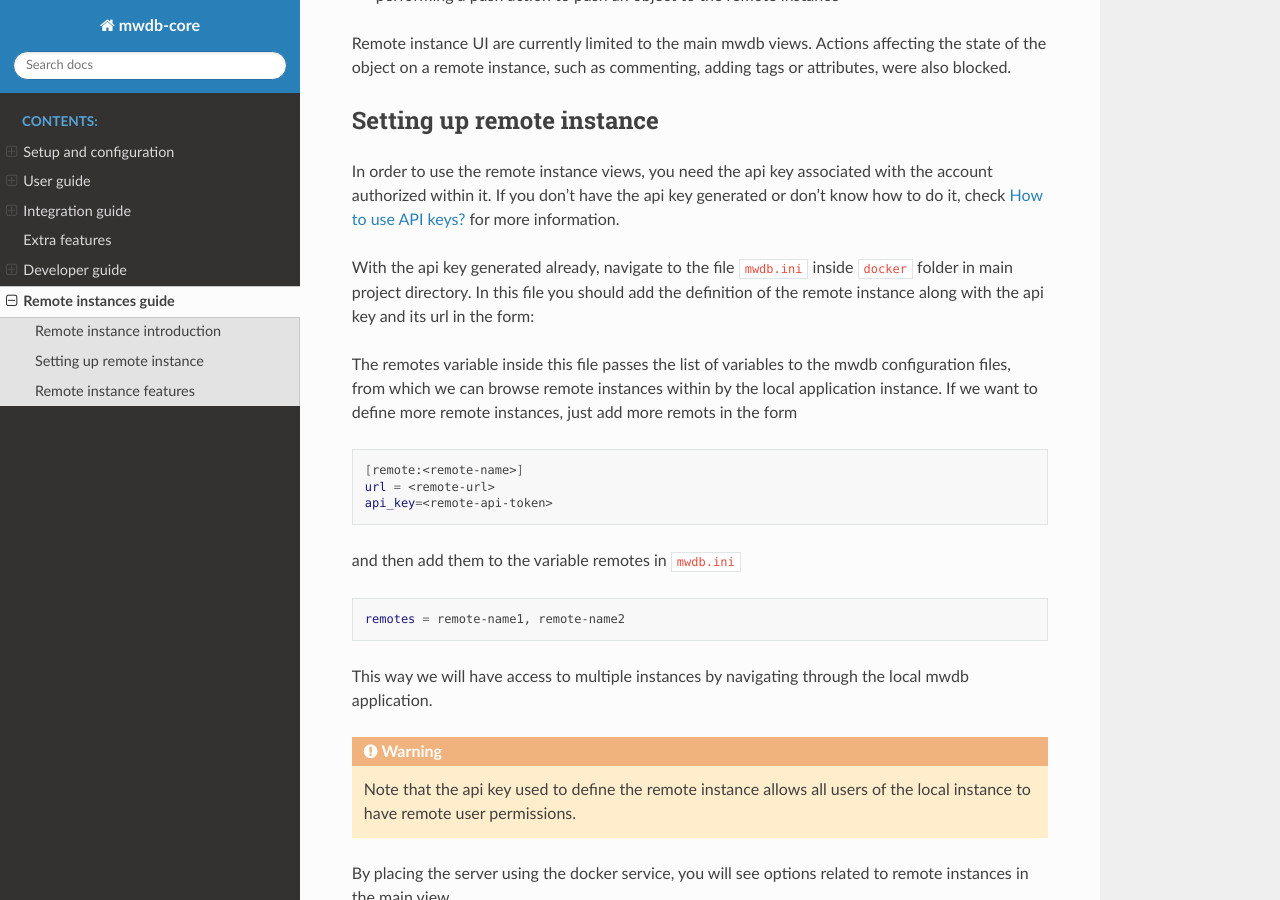
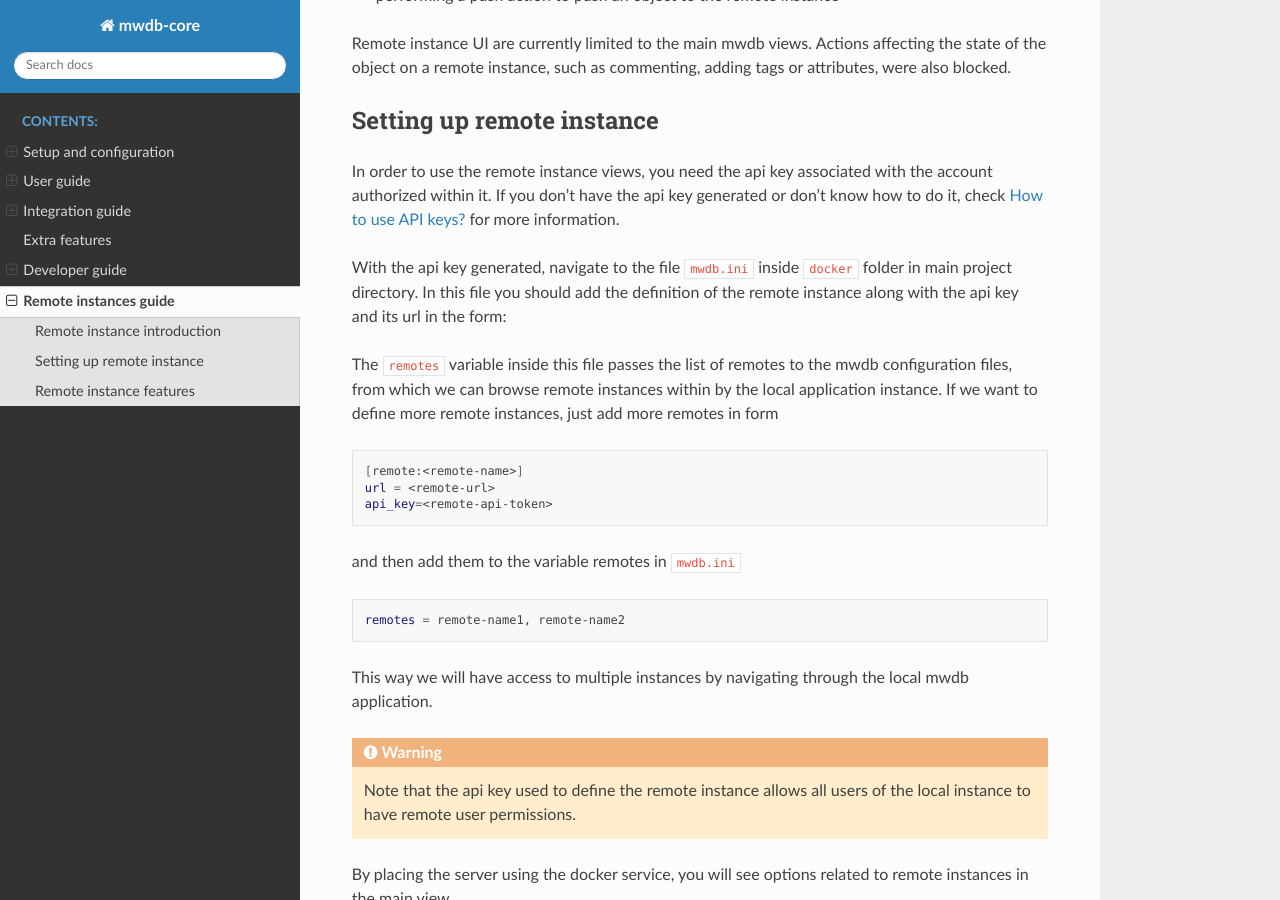
Before and after one commit to CERT-Polska/mwdb-core, a Sphinx documentation site: the page built from docs/remotes-guide.rst, in a window 1280 px wide and 900 px high, scrolled down 448 px. Built offline with Sphinx 7.4.7 and the Read the Docs theme 2.0.0, drawn with Linux system fonts in a browser that asks for light colours; some of the changed text lies outside the part shown.

Commit message:
Update remotes-guide.rst

```diff
--- a/docs/remotes-guide.rst
+++ b/docs/remotes-guide.rst
@@ -22,7 +22,7 @@
 In order to use the remote instance views, you need the api key associated with the account authorized within it.
 If you don't have the api key generated or don't know how to do it, check :ref:`How to use API keys?` for more information.
 
-With the api key generated already, navigate to the file ``mwdb.ini`` inside ``docker`` folder in main project directory.
+With the api key generated, navigate to the file ``mwdb.ini`` inside ``docker`` folder in main project directory.
 In this file you should add the definition of the remote instance along with the api key and its url in the form:
 
 .. code-block:: docker
@@ -33,8 +33,8 @@
     url = http://mwdb.cert.pl
     api_key=ey...
 
-The remotes variable inside this file passes the list of variables to the mwdb configuration files, from which we can browse remote instances within by the local application instance.
-If we want to define more remote instances, just add more remots in the form
+The ``remotes`` variable inside this file passes the list of remotes to the mwdb configuration files, from which we can browse remote instances within by the local application instance.
+If we want to define more remote instances, just add more remotes in form
 
 .. code-block:: docker
 
@@ -97,13 +97,13 @@
    :alt: local remote object view pull
 
 
-Similar to the pull action on an object on a remote instance, we can also push an object from a local instance to a remote instance by clicking the appropriate ``push`` button in the local object view.
+Similar to the pull object action in remote instance, we can also push an object from local instance to remote by clicking the appropriate ``push`` button in the local object view.
 
 .. image:: ../_static/remote-push.png
    :target: ../_static/remote-push.png
    :alt: remote object view push
 
-After clicking on the button, a window will appear in which you will have to select the remote instance to which you want to push the object.
+After clicking on that button, a window will appear in which you will have to select the remote instance to which you want push the object.
 
 .. image:: ../_static/remote-push-modal.png
    :target: ../_static/remote-push-modal.png
```
